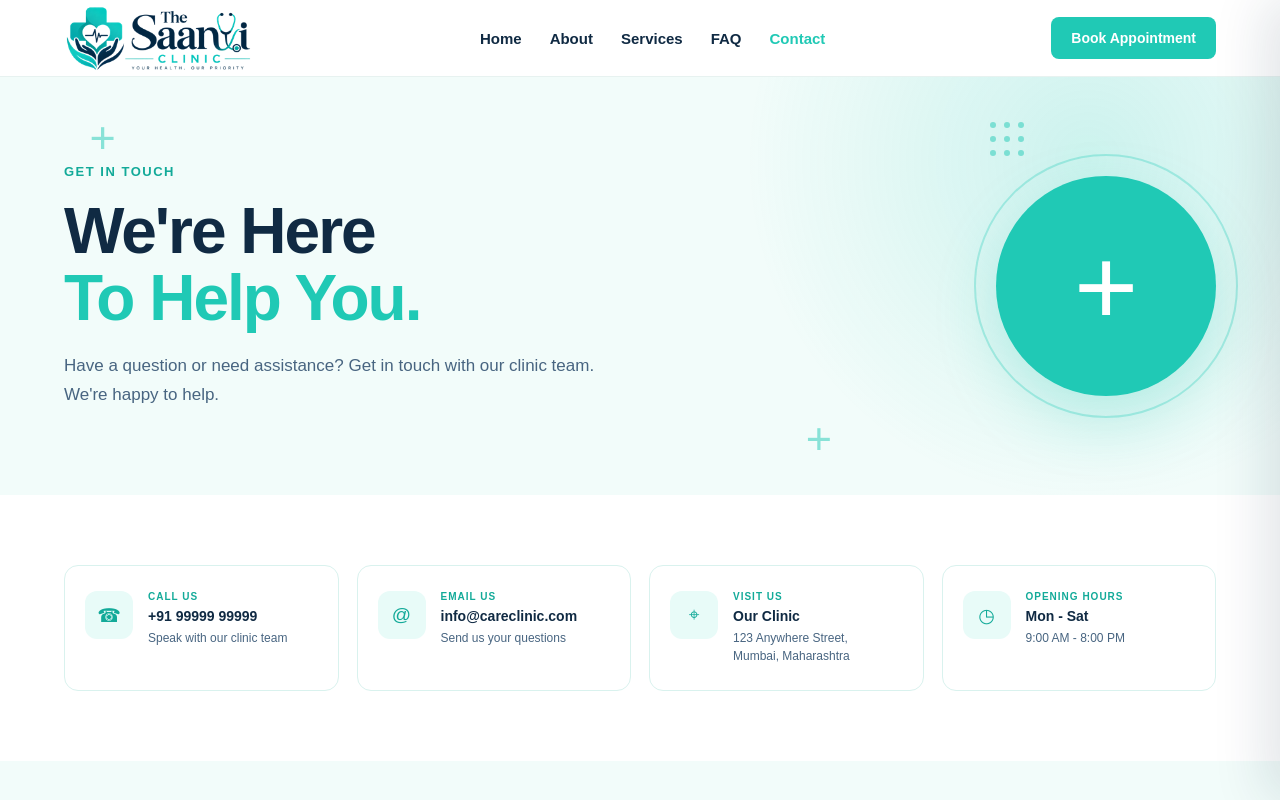
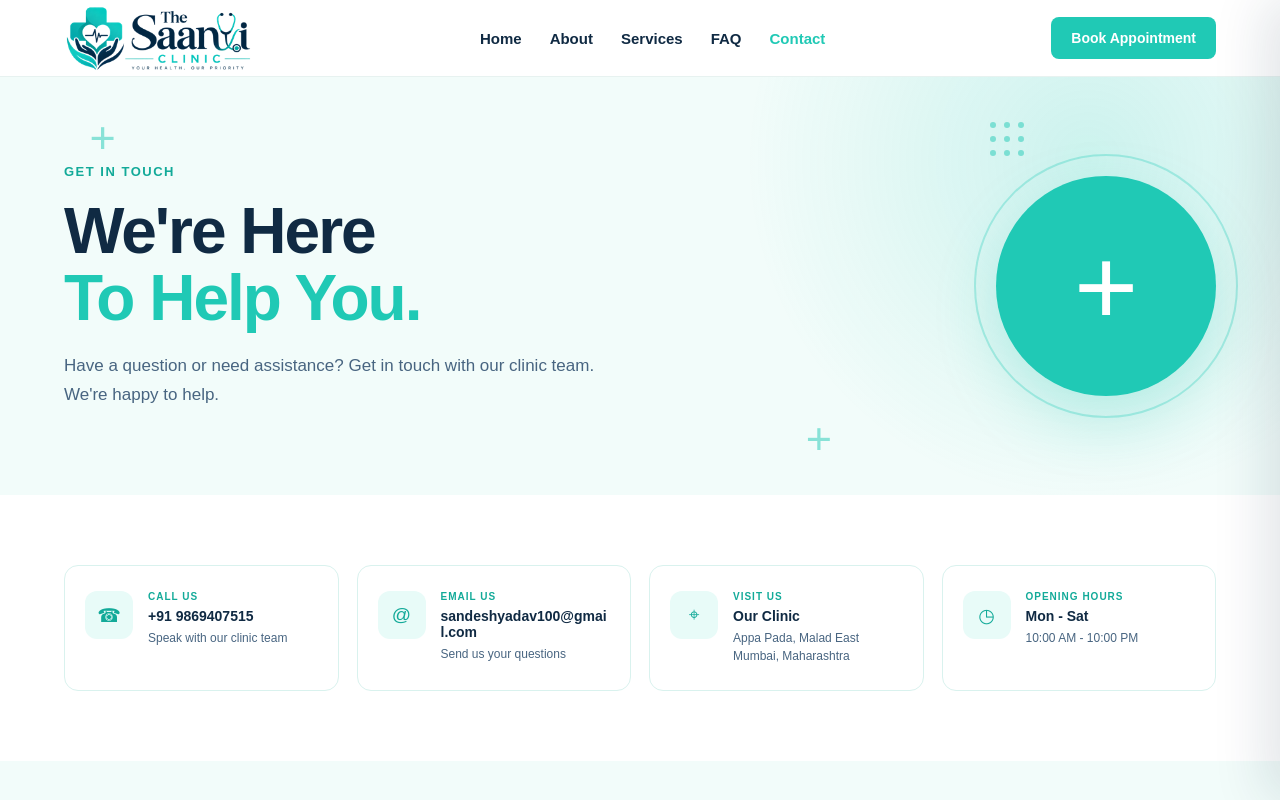
Before and after one commit to viveksharma-dev94/saanvi-clinic, a React (Vite) app: page /contact in a window 1280 px wide. Shown: the top 800 px of the page. Built offline with nearby package versions, Linux system fonts and the light colour scheme.

Commit message:
contact page address fix

```diff
--- a/src/pages/Contact.jsx
+++ b/src/pages/Contact.jsx
@@ -93,7 +93,7 @@ function Contact() {
             {/* Phone */}
 
             <a
-              href="tel:+919999999999"
+              href="tel:+919869407515"
               className="contact-info-card"
             >
               <div className="contact-info-icon">
@@ -104,7 +104,7 @@ function Contact() {
                 <span>CALL US</span>
 
                 <h3>
-                  +91 99999 99999
+                  +91 9869407515
                 </h3>
 
                 <p>
@@ -117,7 +117,7 @@ function Contact() {
             {/* Email */}
 
             <a
-              href="mailto:info@careclinic.com"
+              href="sandeshyadav100@gmail.com"
               className="contact-info-card"
             >
               <div className="contact-info-icon">
@@ -128,7 +128,7 @@ function Contact() {
                 <span>EMAIL US</span>
 
                 <h3>
-                  info@careclinic.com
+                  sandeshyadav100@gmail.com
                 </h3>
 
                 <p>
@@ -154,7 +154,7 @@ function Contact() {
                 </h3>
 
                 <p>
-                  123 Anywhere Street,
+                  Appa Pada, Malad East
                   <br />
                   Mumbai, Maharashtra
                 </p>
@@ -179,7 +179,7 @@ function Contact() {
                 </h3>
 
                 <p>
-                  9:00 AM - 8:00 PM
+                  10:00 AM - 10:00 PM
                 </p>
               </div>
 
```
